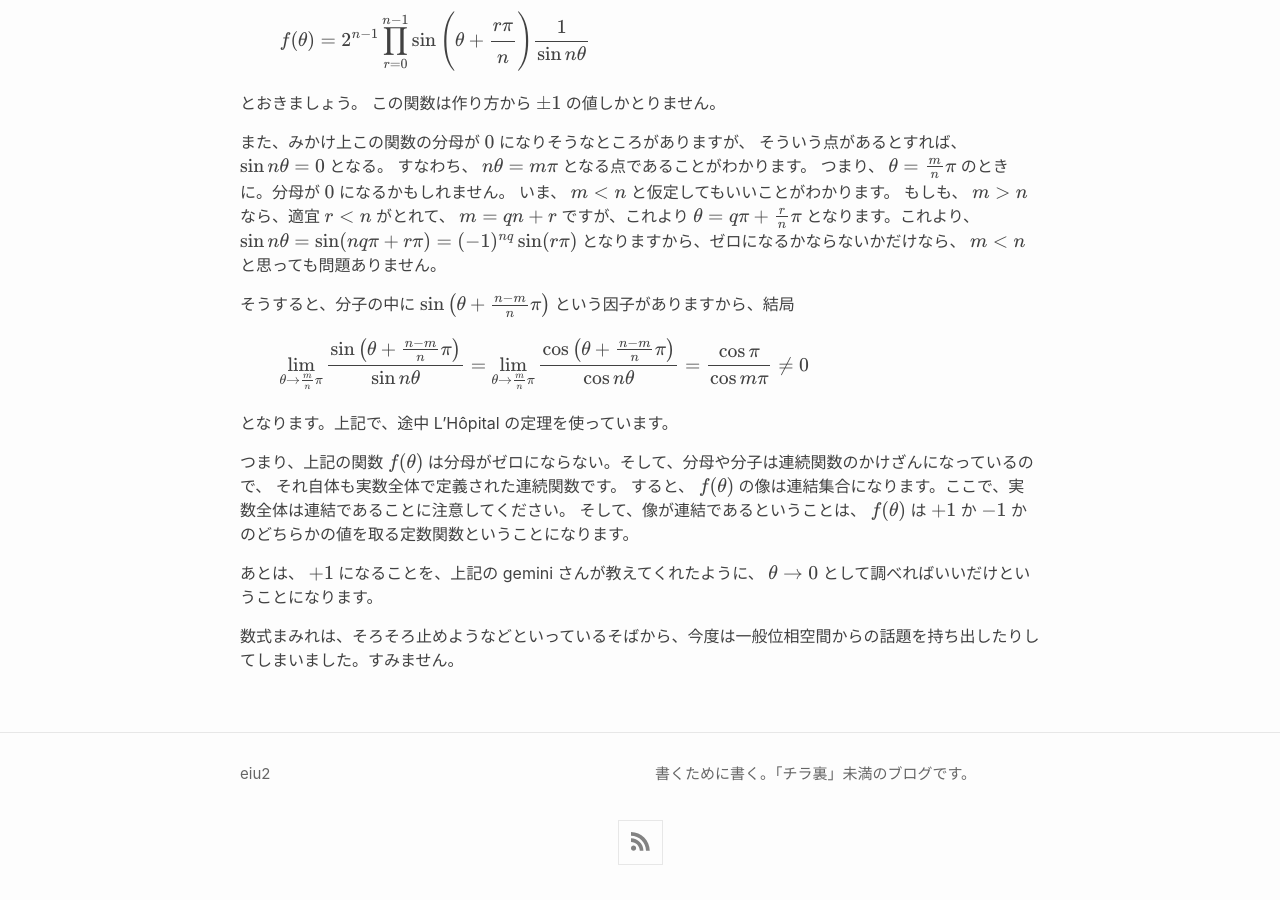
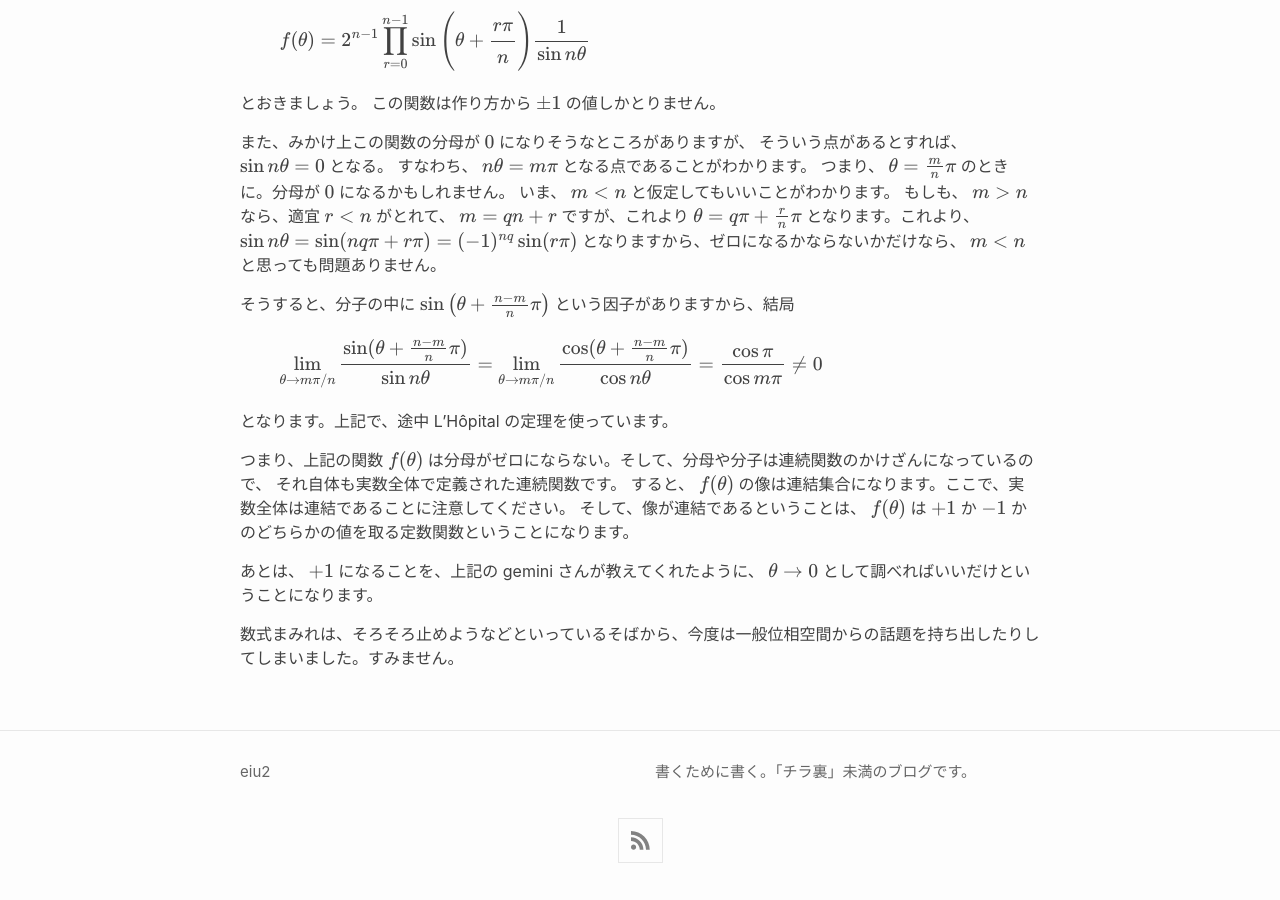
Before and after one commit to eiu2/eiu2.github.com, a Jekyll site: the page built from _posts/2026-07-02-newproof.md, in a window 1280 px wide and 900 px high, scrolled down 1508 px. Built offline with Jekyll 4.4.1, drawn with Linux system fonts in a browser that asks for light colours; nearby versions of some CDN libraries; formulas are drawn with MathJax 3.

Commit message:
Update 2026-07-02-newproof.md

```diff
--- a/_posts/2026-07-02-newproof.md
+++ b/_posts/2026-07-02-newproof.md
@@ -129,7 +129,7 @@ $\sin\left(\theta + \frac{n-m}{n}\pi\right)$
 という因子がありますから、結局
 
 $$
-\lim_{\theta \to \frac{m}{n}\pi} \dfrac{\sin\left(\theta + \frac{n-m}{n}\pi\right)}{\sin n\theta} = \lim_{\theta \to \frac{m}{n}\pi} \dfrac{\cos\left(\theta + \frac{n-m}{n}\pi\right)}{\cos n\theta} = \dfrac{\cos \pi}{\cos m\pi} \ne 0
+\lim_{\theta \to m\pi/n} \dfrac{\sin(\theta + \frac{n-m}{n}\pi)}{\sin n\theta} = \lim_{\theta \to m\pi/n} \dfrac{\cos(\theta + \frac{n-m}{n}\pi)}{\cos n\theta} = \dfrac{\cos \pi}{\cos m\pi} \ne 0
 $$
 
 となります。上記で、途中 L'Hôpital の定理を使っています。
```
